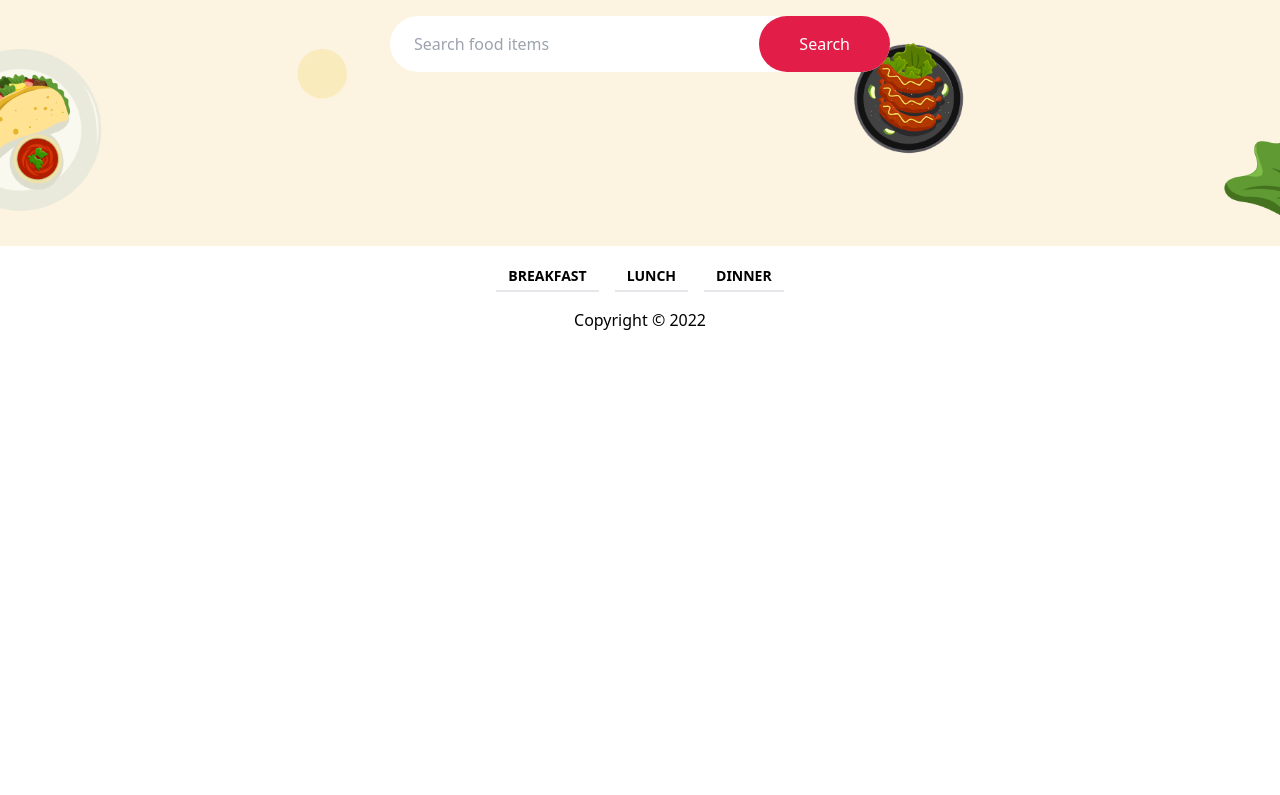
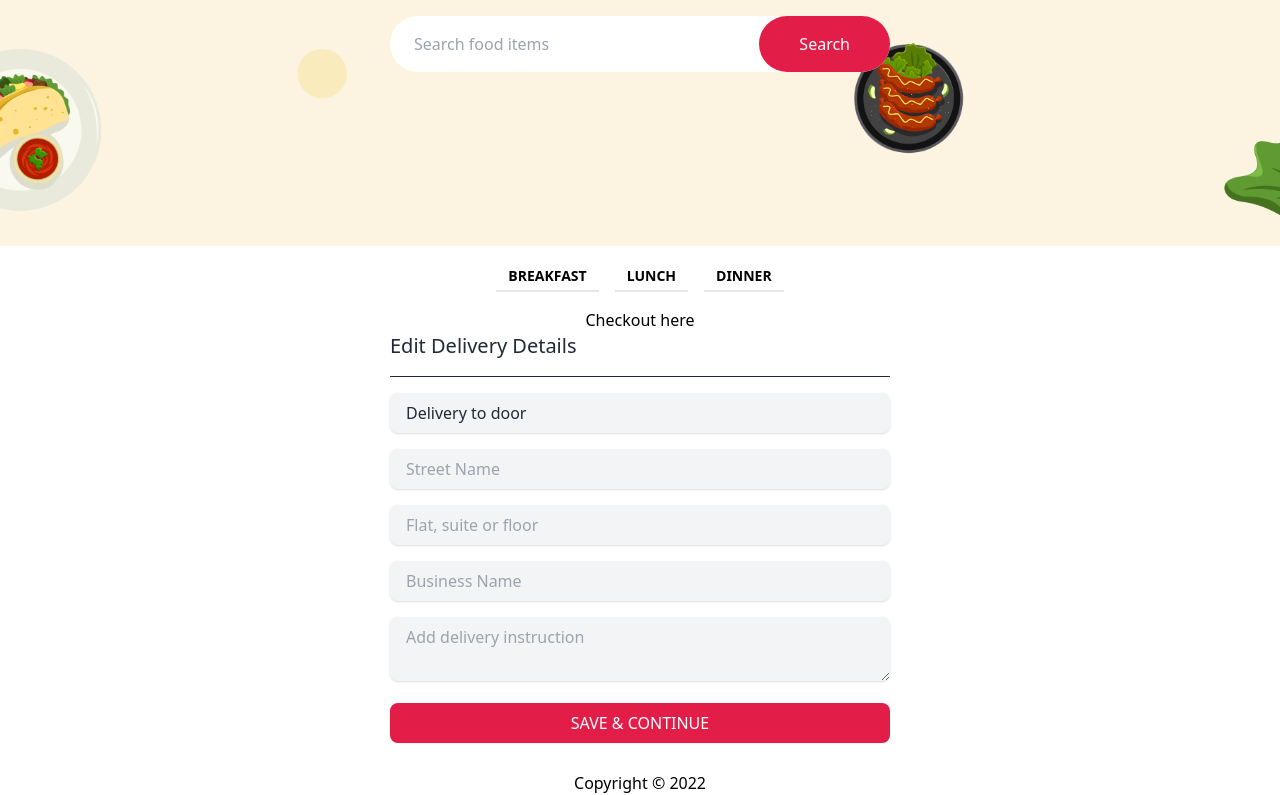
Before and after one commit to SEC-MASUM/red-onion, a React (Create React App) app: page /checkout in a window 1280 px wide. Shown: the part 318-1113 px from the top of the page. Before the commit the page ends 800 px from the top, so only its background shows below. Built offline with nearby package versions, Linux system fonts and the light colour scheme; no server answers.

Commit message:
fix : add <Outlet> to render nested route component

```diff
--- a/src/Pages/Home/Menu/Menu/Menu.js
+++ b/src/Pages/Home/Menu/Menu/Menu.js
@@ -1,8 +1,9 @@
 import React from "react";
-import { Link } from "react-router-dom";
+import { Link, Outlet } from "react-router-dom";
 
 const Menu = () => {
   return (
+    <div>
       <nav className=" font-sans  m-0">
         <div className=" container  flex justify-center mx-auto px-4 py-4">
           <Link
@@ -25,6 +26,10 @@
           </Link>
         </div>
       </nav>
+      <div>
+        <Outlet></Outlet>
+      </div>
+    </div>
   );
 };
 
```
Lines whose indentation alone changed are shown as unchanged.
